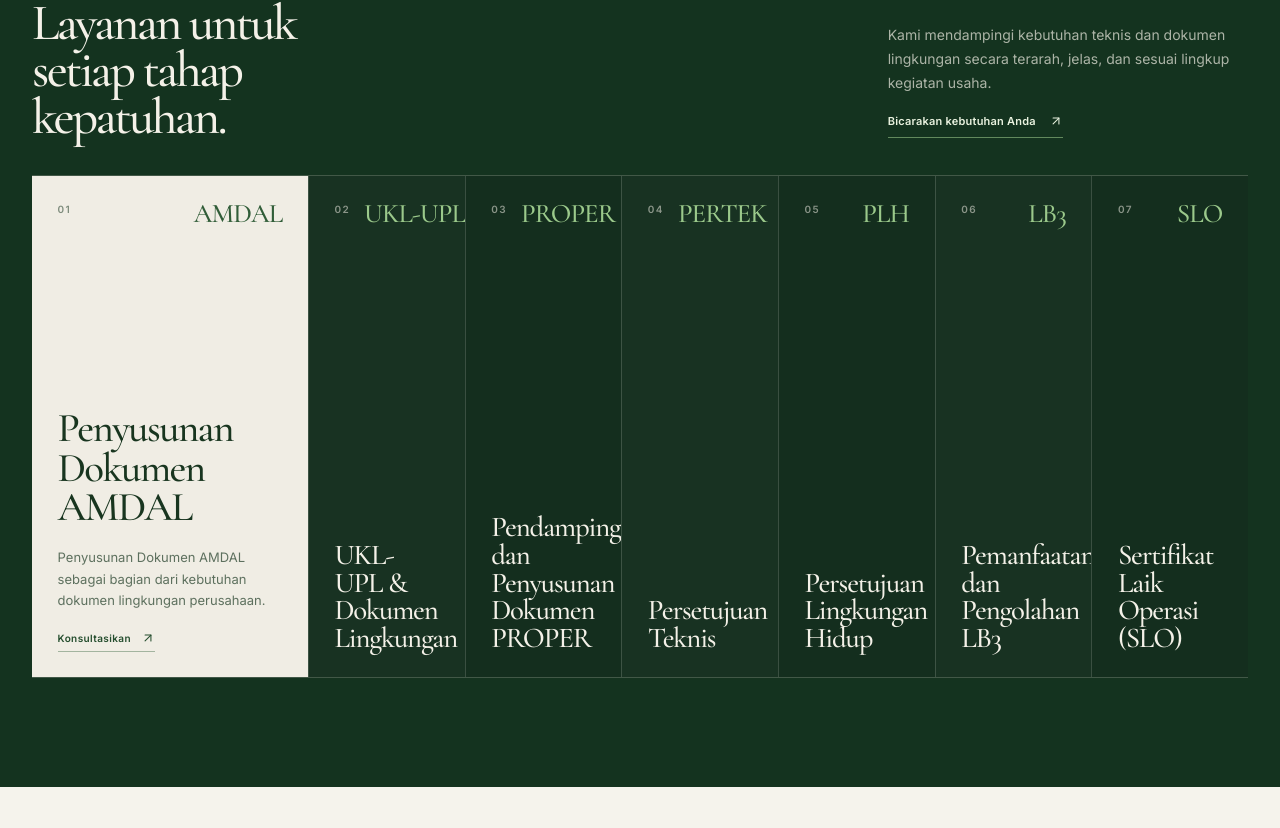
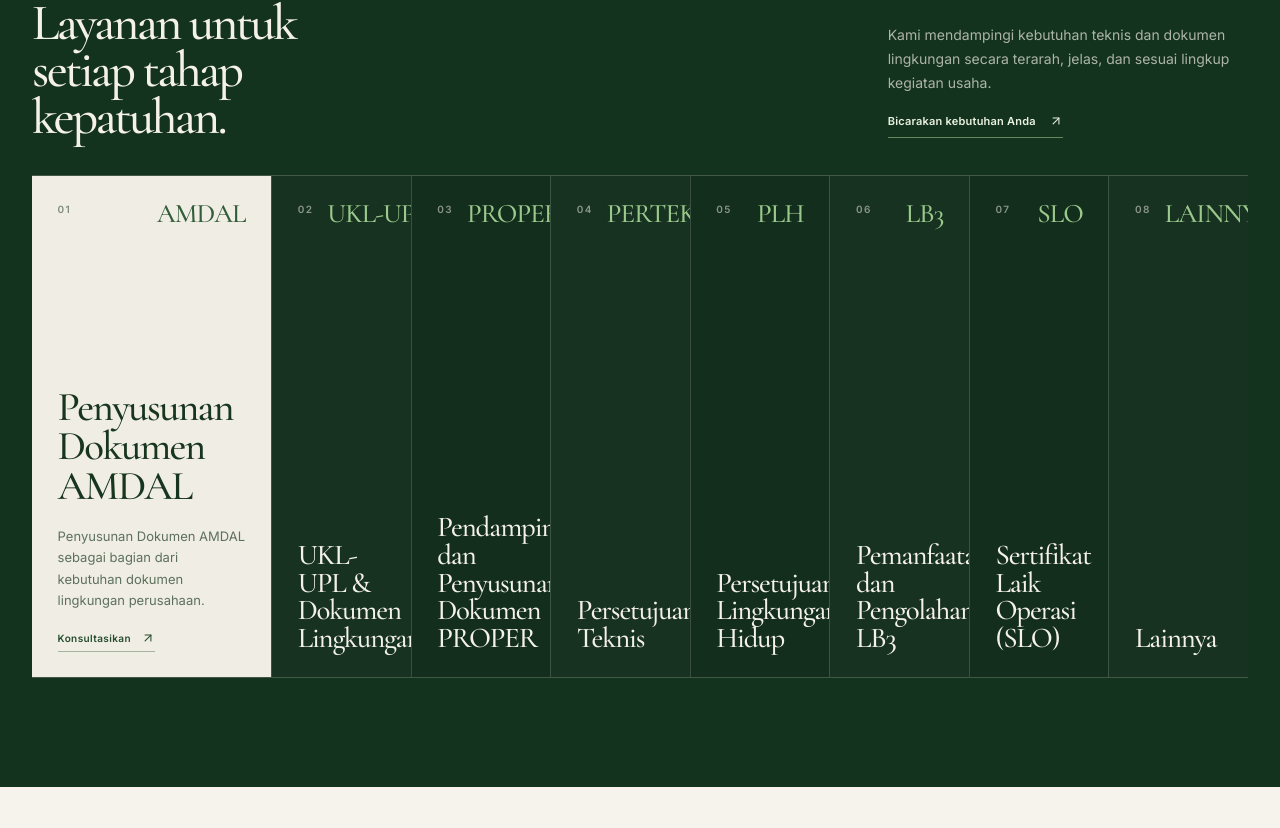
Before and after one commit to Yudann/banua-aksha, a React (Vite) app: page / in a window 1280 px wide. Shown: the part 2717-3545 px from the top of the page. Built offline with nearby package versions, Linux system fonts and the light colour scheme.

Commit message:
feat(services): add other inquiry option

```diff
--- a/src/data/services.js
+++ b/src/data/services.js
@@ -6,4 +6,5 @@ export const services = [
   { title: 'Persetujuan Lingkungan Hidup', description: 'Pendampingan pengajuan Persetujuan Lingkungan Hidup sesuai kebutuhan kegiatan usaha.' },
   { title: 'Pemanfaatan dan Pengolahan LB3', description: 'Pendampingan pengajuan Persetujuan Teknis Pemanfaatan LB3 dan Persetujuan Teknis Pengolahan LB3.' },
   { title: 'Sertifikat Laik Operasi (SLO)', description: 'Pendampingan pengajuan Sertifikat Laik Operasi (SLO) sesuai kebutuhan perusahaan.' },
+  { title: 'Lainnya', description: 'Konsultasikan kebutuhan layanan lingkungan lainnya bersama tim Banua Aksha Inovasi.' },
 ]
--- a/src/sections/Services.jsx
+++ b/src/sections/Services.jsx
@@ -3,7 +3,7 @@ import { ArrowUpRight } from 'lucide-react'
 import { services } from '../data/services'
 import { useInView } from '../hooks/useInView'
 
-const serviceCodes = ['AMDAL', 'UKL-UPL', 'PROPER', 'PERTEK', 'PLH', 'LB3', 'SLO']
+const serviceCodes = ['AMDAL', 'UKL-UPL', 'PROPER', 'PERTEK', 'PLH', 'LB3', 'SLO', 'LAINNYA']
 
 export default function Services() {
   const [sectionRef, visible] = useInView({ threshold: 0.08 })
```
